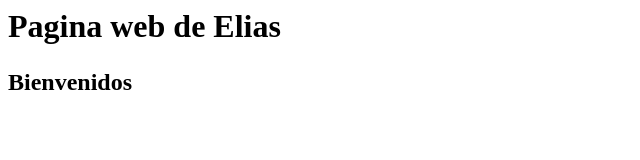
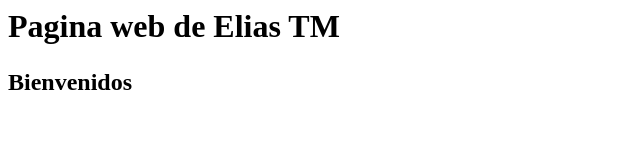
Before and after one commit to EllieUs23/pruebaEvaluable-Elias, a plain HTML site: page index.html in a window 1280 px wide. Shown: the full height of the page, 0-640 px from the left. Drawn offline with Linux system fonts and the light colour scheme.

Commit message:
Modificacion de prueba en index.html

```diff
--- a/index.html
+++ b/index.html
@@ -1,7 +1,7 @@
 <html>
 <link rel="stylesheet" rel="style.css">
 <body>
-	<h1>Pagina web de Elias<h2>
+	<h1>Pagina web de Elias TM<h2>
 	<p>Bienvenidos<p>
 </body>
 </html>
```
